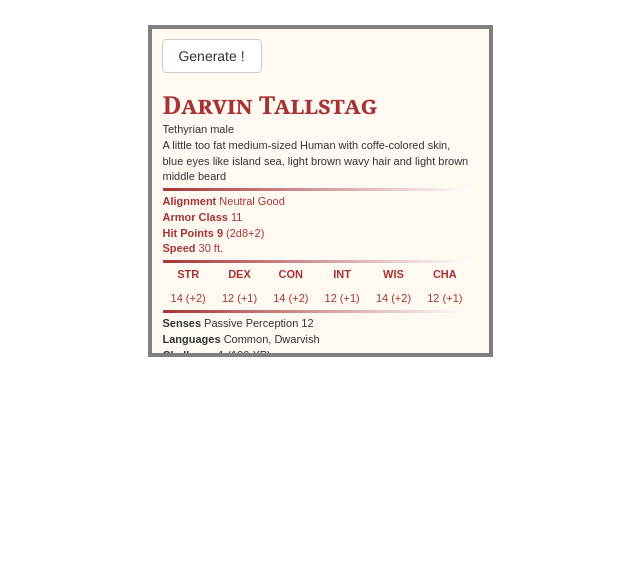
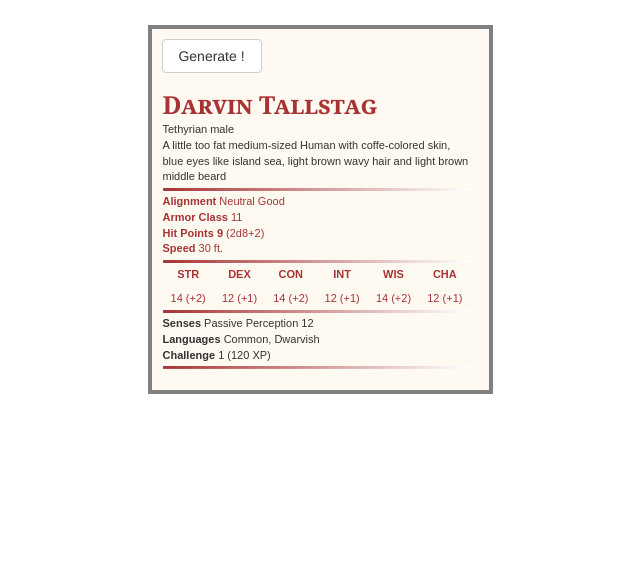
Before and after one commit to Grobrink/Inkubator, a PHP site: page / in a window 1280 px wide. Shown: the top 570 px of the page, without its empty margins (320-960 px from the left). Run offline with PHP 8.4, Linux system fonts and the light colour scheme; some libraries are stand-ins or nearby versions.

Commit message:
Give more space to stat blocks

```diff
--- a/css/styles.css
+++ b/css/styles.css
@@ -2559,7 +2559,7 @@ body {
   position: relative;
   width: 310px;
   height: auto;
-  max-height: 250px;
+  max-height: 320px;
   opacity: 1;
   background: linear-gradient(90deg, #a73335, #ffffff);
   box-shadow: inset 0 0 1px #fffaf1;
--- a/js/Inkubator.js
+++ b/js/Inkubator.js
@@ -316,13 +316,13 @@ Inkubator.prototype.nameList = {
 			'High Elf' : {
 				male: ['Adran', 'Aelar', 'Aramil', 'Arannis', 'Aust', 'Beiro', 'Berrian', 'Carric', 'Enialis', 'Erdan', 'Erevan', 'Galinndan', 'Hadarai', 'Heian', 'Himo', 'Immeral', 'Ivellios', 'Laucian', 'Mindartis', 'Paelias', 'Peren', 'Quarion', 'Riardon', 'Rolen', 'Soveliss', 'Thamior', 'Tharivol', 'Theren', 'Varis'],
 				female: ['Adrie', 'Althaea', 'Anastrianna', 'Andraste', 'Antinua', 'Bethrynna', 'Birel', 'Caelynn', 'Drusilia', 'Enna', 'Felosial', 'Ielenia', 'Jelenneth', 'Keyleth', 'Leshanna', 'Lia', 'Meriele', 'Mialee', 'Naivara', 'Quelenna', 'Quillathe', 'Sariel', 'Shanairra', 'Shava', 'Silaqui', 'Theirastra', 'Thia', 'Vadania', 'Valanthe', 'Xanaphia'],
-				lastnames: ['Amakiir', 'Amastacia', 'Galanodel', 'Holimion', 'Ilphelkiir', 'Liadon', 'Meliamne', 'Naïlo', 'Siannodel', 'Xiloscient']
-		},
+				lastnames: ['Amakiir (Gemflower)', 'Amastacia (Starflower)', 'Galanodel (Moonwhisper)', 'Holimion (Diamonddew)', 'Ilphelkiir (Gemblossom)', 'Liadon (Silverfrond)', 'Meliamne (Oakenheel)', 'Naïlo (Nightbreeze)', 'Siannodel (Moonbrook)', 'Xiloscient (Goldpetal)']
+			},
 			'Wood Elf' : {
 				male: ['Adran', 'Aelar', 'Aramil', 'Arannis', 'Aust', 'Beiro', 'Berrian', 'Carric', 'Enialis', 'Erdan', 'Erevan', 'Galinndan', 'Hadarai', 'Heian', 'Himo', 'Immeral', 'Ivellios', 'Laucian', 'Mindartis', 'Paelias', 'Peren', 'Quarion', 'Riardon', 'Rolen', 'Soveliss', 'Thamior', 'Tharivol', 'Theren', 'Varis'],
 				female: ['Adrie', 'Althaea', 'Anastrianna', 'Andraste', 'Antinua', 'Bethrynna', 'Birel', 'Caelynn', 'Drusilia', 'Enna', 'Felosial', 'Ielenia', 'Jelenneth', 'Keyleth', 'Leshanna', 'Lia', 'Meriele', 'Mialee', 'Naivara', 'Quelenna', 'Quillathe', 'Sariel', 'Shanairra', 'Shava', 'Silaqui', 'Theirastra', 'Thia', 'Vadania', 'Valanthe', 'Xanaphia'],
-				lastnames: ['Amakiir', 'Amastacia', 'Galanodel', 'Holimion', 'Ilphelkiir', 'Liadon', 'Meliamne', 'Naïlo', 'Siannodel', 'Xiloscient']
-		}
+				lastnames: ['Amakiir (Gemflower)', 'Amastacia (Starflower)', 'Galanodel (Moonwhisper)', 'Holimion (Diamonddew)', 'Ilphelkiir (Gemblossom)', 'Liadon (Silverfrond)', 'Meliamne (Oakenheel)', 'Naïlo (Nightbreeze)', 'Siannodel (Moonbrook)', 'Xiloscient (Goldpetal)']
+			}
 		}
 	},
 };
--- a/less/styles.less
+++ b/less/styles.less
@@ -45,7 +45,7 @@
 
     width:310px;
     height: auto;
-    max-height: 250px;
+    max-height: 320px;
     opacity: 1;
     background: linear-gradient(90deg, #a73335, #ffffff);
     box-shadow: inset 0 0 1px rgb(255, 250, 241);
```
